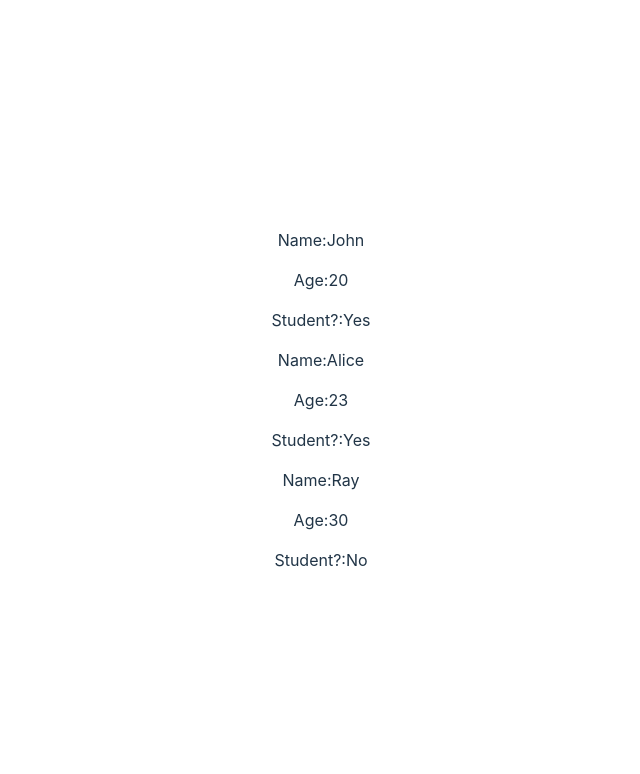
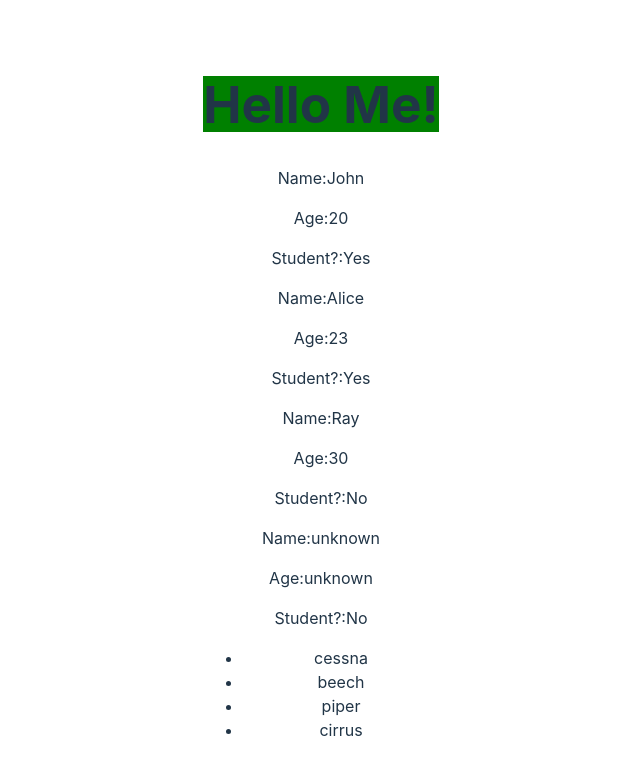
Before and after one commit to capt-ines/react-app, a React (Vite) app: page / in a window 1280 px wide. Shown: the top 774 px of the page, without its empty margins (319-959 px from the left). Built offline with nearby package versions, Linux system fonts and the light colour scheme.

Commit message:
created new app

```diff
--- a/src/App2.jsx
+++ b/src/App2.jsx
@@ -1,12 +1,13 @@
 import { useState, Fragment, useEffect } from "react";
 import "./App.css";
+import PropTypes from "prop-types";
 
-function StudentCard(props) {
+function StudentCard({ name = "unknown", age = "unknown", isStudent = false }) {
   return (
     <>
-      <p>Name:{props.name}</p>
-      <p>Age:{props.age}</p>
-      <p>Student?:{props.isStudent ? "Yes" : "No"}</p>
+      <p>Name:{name}</p>
+      <p>Age:{age}</p>
+      <p>Student?:{isStudent ? "Yes" : "No"}</p>
     </>
   );
 }
@@ -17,6 +18,7 @@ function Students() {
       <StudentCard name="John" age={20} isStudent={true}></StudentCard>
       <StudentCard name="Alice" age={23} isStudent={true}></StudentCard>
       <StudentCard name="Ray" age={30} isStudent={false}></StudentCard>
+      <StudentCard></StudentCard>
     </>
   );
 }
--- /dev/null
+++ b/src/App3.jsx
@@ -0,0 +1,12 @@
+import Greeting from "./Greeting.jsx";
+import { Fragment } from "react";
+
+function App3() {
+  return (
+    <>
+      <Greeting isLoggedIn={true} username="Me" />
+    </>
+  );
+}
+
+export default App3;
--- /dev/null
+++ b/src/App4.jsx
@@ -0,0 +1,6 @@
+import List from "./List.jsx";
+
+function App4() {
+  return <List></List>;
+}
+export default App4;
--- /dev/null
+++ b/src/Greeting.css
@@ -0,0 +1,7 @@
+.logged {
+  background-color: green;
+}
+
+.unlogged {
+  background-color: red;
+}
--- /dev/null
+++ b/src/Greeting.jsx
@@ -0,0 +1,11 @@
+import { Fragment } from "react";
+import "./Greeting.css";
+
+function Greeting({ username, isLoggedIn }) {
+  const welcome = <h1 className="logged">Hello {username}!</h1>;
+  const log = <h1 className="unlogged">Please log in!</h1>;
+
+  return isLoggedIn ? welcome : log;
+}
+
+export default Greeting;
--- /dev/null
+++ b/src/List.jsx
@@ -0,0 +1,18 @@
+function List() {
+  const array = [
+    { id: 1, name: "cessna", speed: 200 },
+    { id: 2, name: "piper", speed: 280 },
+    { id: 3, name: "beech", speed: 220 },
+    { id: 4, name: "cirrus", speed: 330 },
+  ];
+
+  array.sort((a, b) => a.speed - b.speed);
+
+  const listItems = array.map((plane) => {
+    return <li key={plane.id}>{plane.name}</li>;
+  });
+
+  return <ul>{listItems}</ul>;
+}
+
+export default List;
--- a/src/main.jsx
+++ b/src/main.jsx
@@ -2,10 +2,13 @@ import { StrictMode } from "react";
 import { createRoot } from "react-dom/client";
 import "./index.css";
 import Students from "./App2.jsx";
+import App3 from "./App3.jsx";
+import App4 from "./App4.jsx";
 
 createRoot(document.getElementById("root")).render(
-  //render = add components from vdom to dom
   <StrictMode>
+    <App3 />
     <Students />
+    <App4 />
   </StrictMode>
 );
```
